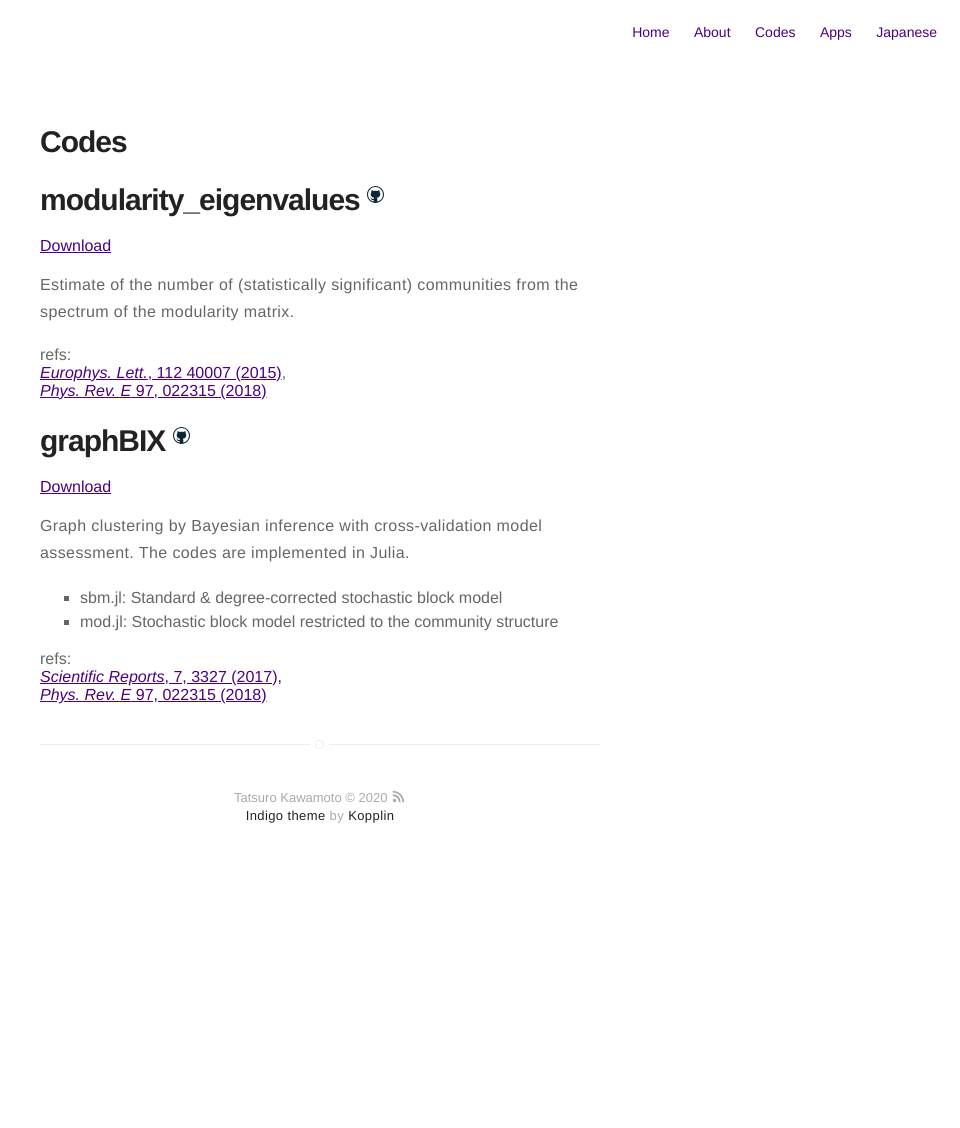
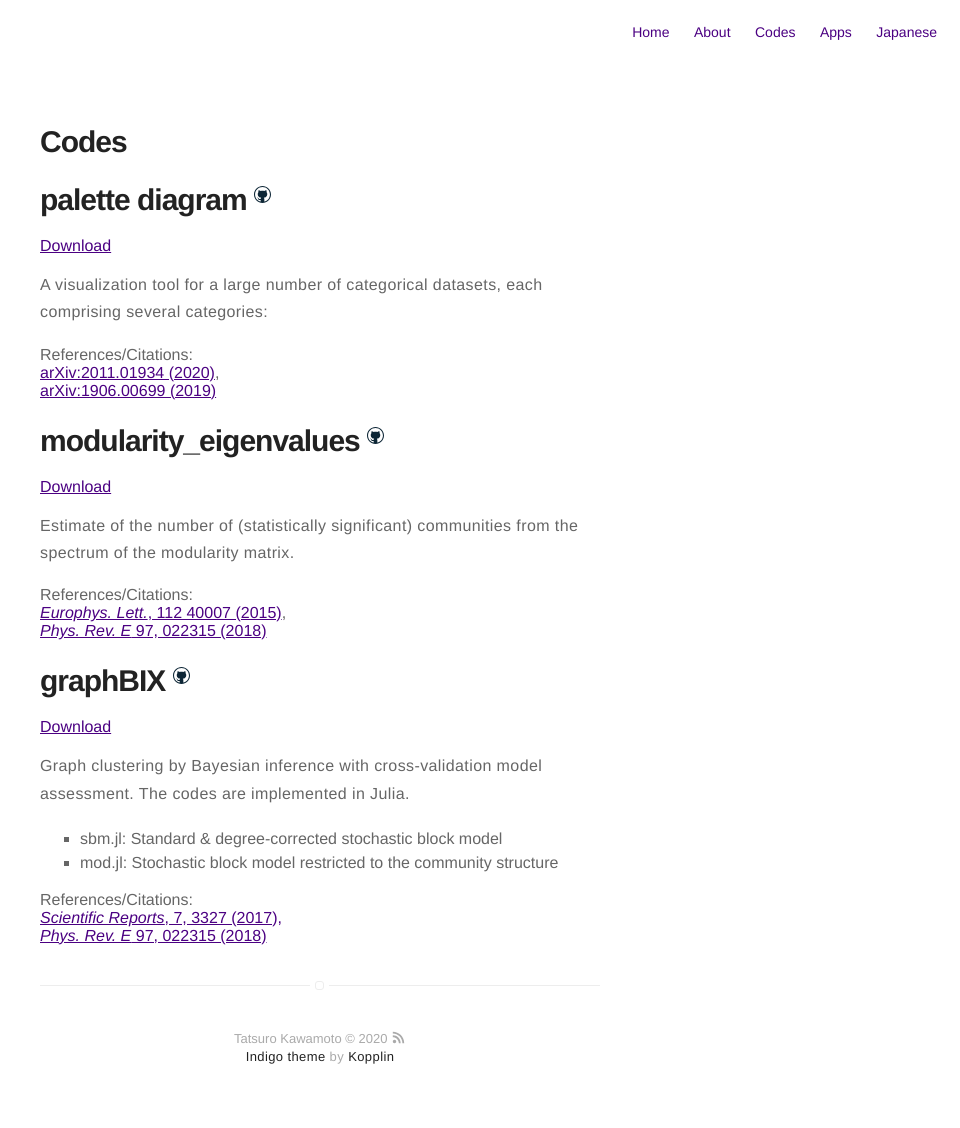
Before and after one commit to tatsuro-kawamoto/tatsuro-kawamoto.github.io, a Jekyll site: the page built from codes.html, in a window 1280 px wide. Shown: the whole page, without its empty margins (320-1280 px from the left). Built offline with Jekyll 4.4.1, drawn with Linux system fonts in a browser that asks for light colours; before the commit the page ends 900 px from its top, so only the background shows below that.

Commit message:
Update cods.html
- Add palette diagram to codes.html
- Remove palette diagram from apps.html.

```diff
--- a/codes.html
+++ b/codes.html
@@ -8,15 +8,28 @@
 <section class="list">
 <h1>Codes</h1>
 
+<h1>palette diagram <a class="link" data-title="https://github.com/palette-diagram/palette-diagram" href="https://github.com/palette-diagram/palette-diagram" target="_blank">
+<svg class="icon icon-github"><use xlink:href="#icon-github"></use></svg>
+</a></h1>
+<!-- Place this tag where you want the button to render. -->
+<a class="github-button" href="https://github.com/palette-diagram/palette-diagram/archive/master.zip" data-icon="octicon-cloud-download" data-size="large" aria-label="Download palette-diagram/palette-diagram on GitHub">Download</a>
+
+<p>A visualization tool for a large number of categorical datasets, each comprising several categories:</p>
+References/Citations:<br />
+<a href="https://arxiv.org/abs/2011.01934" target="_blank">arXiv:2011.01934 (2020)</a>,<br />
+<a href="https://arxiv.org/abs/1906.00699" target="_blank">arXiv:1906.00699 (2019)</a>
+
+
+
 
 <h1>modularity_eigenvalues <a class="link" data-title="https://github.com/tatsuro-kawamoto/modularity_eigenvalues" href="https://github.com/tatsuro-kawamoto/modularity_eigenvalues" target="_blank">
 <svg class="icon icon-github"><use xlink:href="#icon-github"></use></svg>
 </a></h1>
 <!-- Place this tag where you want the button to render. -->
-<a class="github-button" href="https://github.com/tatsuro-kawamoto/modularity_eigenvalues/archive/master.zip" data-icon="octicon-cloud-download" data-size="large" aria-label="Download tatsuro-kawamoto/graphBIX on GitHub">Download</a>
+<a class="github-button" href="https://github.com/tatsuro-kawamoto/modularity_eigenvalues/archive/master.zip" data-icon="octicon-cloud-download" data-size="large" aria-label="Download tatsuro-kawamoto/modularity_eigenvalues on GitHub">Download</a>
 
 <p>Estimate of the number of (statistically significant) communities from the spectrum of the modularity matrix.</p>
-refs:<br />
+References/Citations:<br />
 <a href="http://iopscience.iop.org/article/10.1209/0295-5075/112/40007/meta" target="_blank"><i>Europhys. Lett.</i>, 112 40007 (2015)</a>,<br />
 <a href="https://journals.aps.org/pre/abstract/10.1103/PhysRevE.97.022315" target="_blank"><i>Phys. Rev. E</i> 97, 022315 (2018)</a>
 
@@ -35,7 +48,7 @@
   <li>sbm.jl: Standard & degree-corrected stochastic block model</li>
   <li>mod.jl: Stochastic block model restricted to the community structure</li>
 </ul>
-refs:<br />
+References/Citations:<br />
 <a href="https://www.nature.com/articles/s41598-017-03623-x" target="_blank"><i>Scientific Reports</i>, 7, 3327 (2017),</a>
 <br />
 <a href="https://journals.aps.org/pre/abstract/10.1103/PhysRevE.97.022315" target="_blank"><i>Phys. Rev. E</i> 97, 022315 (2018)</a>
```
Also changed, not shown: apps.html (+4 -17 lines).
